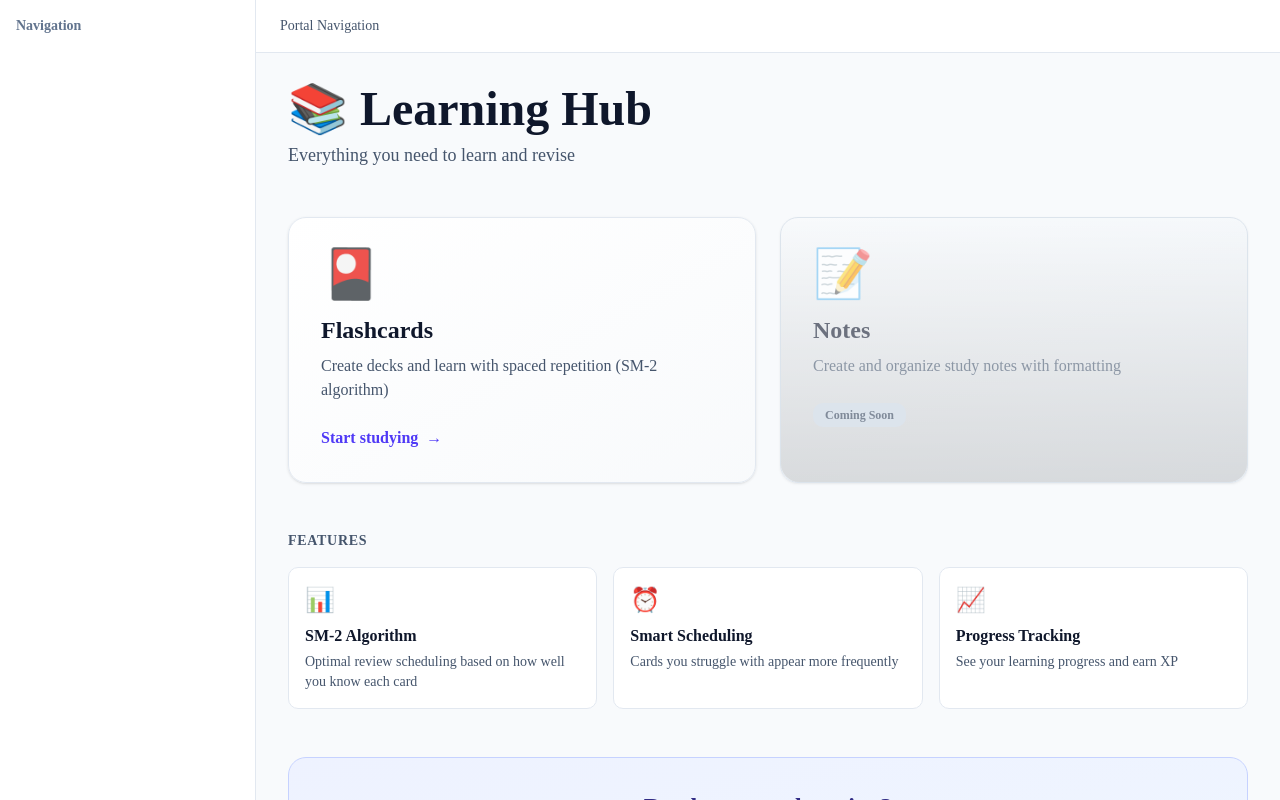
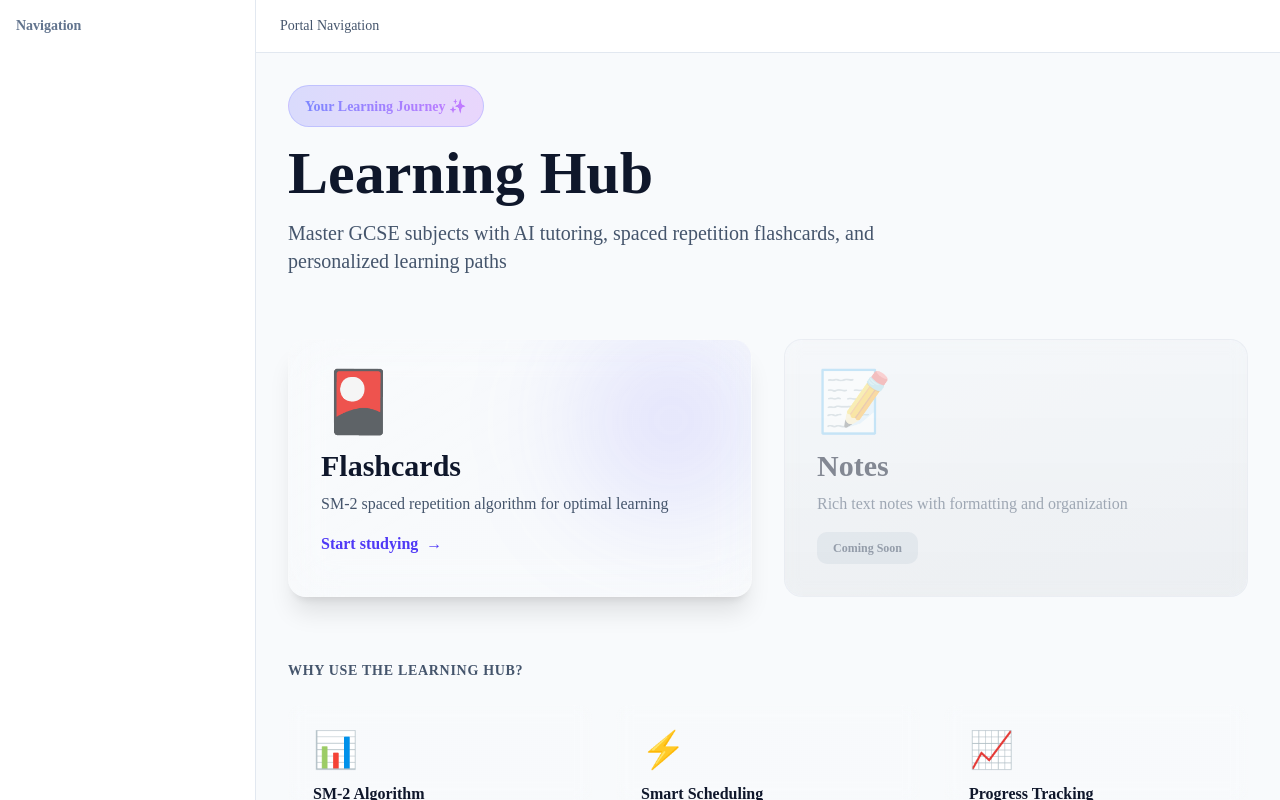
Before and after one commit to honraoclaude/GCSC_Student_Portal, a Next.js app: page /learning-hub in a window 1280 px wide. Built offline with nearby package versions, Linux system fonts and the light colour scheme.

Commit message:
Redesign Learning Hub main page: premium glassmorphism with gradients

```diff
--- a/src/app/(portal)/learning-hub/page.tsx
+++ b/src/app/(portal)/learning-hub/page.tsx
@@ -3,110 +3,116 @@ import { Button } from "@/components/ui/button";
 
 export default function LearningHubPage() {
   return (
-    <div className="space-y-12">
+    <div className="space-y-16">
       {/* Header */}
-      <div className="space-y-2">
-        <h1 className="text-5xl font-bold text-slate-900 dark:text-white">
-          📚 Learning Hub
+      <div className="space-y-4">
+        <div className="inline-block px-4 py-2 rounded-full bg-gradient-to-r from-indigo-500/20 to-purple-500/20 border border-indigo-400/30">
+          <span className="text-sm font-semibold bg-gradient-to-r from-indigo-400 to-purple-400 bg-clip-text text-transparent">
+            Your Learning Journey ✨
+          </span>
+        </div>
+        <h1 className="text-5xl md:text-6xl font-bold text-slate-900 dark:text-white">
+          Learning Hub
         </h1>
-        <p className="text-lg text-slate-600 dark:text-slate-400">
-          Everything you need to learn and revise
+        <p className="text-xl text-slate-600 dark:text-slate-400 max-w-2xl">
+          Master GCSE subjects with AI tutoring, spaced repetition flashcards, and personalized learning paths
         </p>
       </div>
 
-      {/* Cards Grid */}
-      <div className="grid gap-6 md:grid-cols-2">
-        {/* Flashcards */}
+      {/* Feature Cards */}
+      <div className="grid gap-8 md:grid-cols-2">
+        {/* Flashcards - Active */}
         <Link href="/learning-hub/flashcards">
-          <div className="group relative rounded-2xl border border-slate-200 dark:border-slate-700 bg-gradient-to-br from-white to-slate-50 dark:from-slate-900 dark:to-slate-800 p-8 shadow-sm hover:shadow-xl transition-all duration-300 cursor-pointer overflow-hidden h-full">
-            <div className="absolute inset-0 bg-gradient-to-br from-indigo-500/5 to-blue-500/5 dark:from-indigo-500/10 dark:to-blue-500/10 opacity-0 group-hover:opacity-100 transition-opacity duration-300" />
+          <div className="group relative rounded-2xl border border-white/10 dark:border-white/10 bg-gradient-to-br from-white/10 via-white/5 to-white/5 dark:from-white/10 dark:via-white/5 dark:to-white/5 backdrop-blur-xl p-8 shadow-xl hover:shadow-2xl transition-all duration-300 cursor-pointer overflow-hidden h-full">
+            <div className="absolute inset-0 bg-gradient-to-br from-indigo-500/10 to-blue-500/10 dark:from-indigo-500/20 dark:to-blue-500/20 opacity-0 group-hover:opacity-100 transition-opacity duration-300" />
+            <div className="absolute top-0 right-0 w-40 h-40 bg-indigo-500/20 rounded-full blur-3xl group-hover:blur-2xl transition-all duration-300" />
 
-            <div className="relative z-10">
-              <div className="text-5xl mb-4">🎴</div>
-              <h2 className="text-2xl font-bold text-slate-900 dark:text-white mb-2">
+            <div className="relative z-10 space-y-4">
+              <div className="text-6xl group-hover:scale-110 transition-transform duration-300">
+                🎴
+              </div>
+              <div>
+                <h2 className="text-3xl font-bold text-slate-900 dark:text-white mb-2">
                   Flashcards
                 </h2>
-              <p className="text-slate-600 dark:text-slate-400 mb-6">
-                Create decks and learn with spaced repetition (SM-2 algorithm)
+                <p className="text-slate-600 dark:text-slate-300">
+                  SM-2 spaced repetition algorithm for optimal learning
                 </p>
-              <div className="flex items-center gap-2 text-indigo-600 dark:text-indigo-400 font-semibold group-hover:gap-3 transition-all">
+              </div>
+              <div className="inline-flex items-center gap-2 text-indigo-600 dark:text-indigo-400 font-semibold group-hover:gap-3 transition-all">
                 <span>Start studying</span>
-                <span>→</span>
+                <span className="group-hover:translate-x-1 transition-transform">→</span>
               </div>
             </div>
           </div>
         </Link>
 
-        {/* Notes (Coming Soon) */}
-        <div className="relative rounded-2xl border border-slate-300 dark:border-slate-700 bg-gradient-to-br from-slate-50 to-slate-100 dark:from-slate-800 dark:to-slate-900 p-8 shadow-sm opacity-60 cursor-not-allowed">
-          <div className="absolute inset-0 rounded-2xl bg-gradient-to-t from-black/20 to-transparent" />
-          <div className="relative z-10">
-            <div className="text-5xl mb-4">📝</div>
-            <h2 className="text-2xl font-bold text-slate-900 dark:text-white mb-2">
+        {/* Notes - Coming Soon */}
+        <div className="relative rounded-2xl border border-slate-400/20 dark:border-slate-400/10 bg-gradient-to-br from-slate-300/10 to-slate-400/10 dark:from-slate-600/10 dark:to-slate-700/10 backdrop-blur p-8 opacity-50 cursor-not-allowed overflow-hidden h-full">
+          <div className="absolute inset-0 rounded-2xl bg-gradient-to-t from-black/5 to-transparent" />
+          <div className="relative z-10 space-y-4">
+            <div className="text-6xl opacity-70">📝</div>
+            <div>
+              <h2 className="text-3xl font-bold text-slate-900 dark:text-slate-300 mb-2">
                 Notes
               </h2>
-            <p className="text-slate-600 dark:text-slate-400 mb-6">
-              Create and organize study notes with formatting
+              <p className="text-slate-600 dark:text-slate-400">
+                Rich text notes with formatting and organization
               </p>
-            <div className="inline-block px-3 py-1 rounded-lg bg-slate-300 dark:bg-slate-700 text-xs font-bold text-slate-700 dark:text-slate-300">
+            </div>
+            <div className="inline-block px-4 py-2 rounded-lg bg-slate-400/30 dark:bg-slate-600/30 text-xs font-bold text-slate-700 dark:text-slate-300">
               Coming Soon
             </div>
           </div>
         </div>
       </div>
 
-      {/* Features */}
-      <div className="space-y-4">
+      {/* Features Section */}
+      <div className="space-y-6">
         <h2 className="text-sm font-bold uppercase tracking-wider text-slate-600 dark:text-slate-400">
-          Features
+          Why use the Learning Hub?
         </h2>
-        <div className="grid gap-4 md:grid-cols-2 lg:grid-cols-3">
-          <div className="rounded-lg border border-slate-200 dark:border-slate-700 bg-white dark:bg-slate-900 p-4">
-            <p className="text-2xl mb-2">📊</p>
-            <h3 className="font-semibold text-slate-900 dark:text-white mb-1">
-              SM-2 Algorithm
+        <div className="grid gap-6 md:grid-cols-3">
+          {[
+            { icon: "📊", title: "SM-2 Algorithm", desc: "Scientifically-proven spaced repetition scheduling" },
+            { icon: "⚡", title: "Smart Scheduling", desc: "Difficult cards appear more often for better retention" },
+            { icon: "📈", title: "Progress Tracking", desc: "See your learning progress and earn XP rewards" },
+          ].map((feature, i) => (
+            <div
+              key={i}
+              className="rounded-xl border border-white/10 dark:border-white/10 bg-gradient-to-br from-white/5 to-white/5 dark:from-white/5 dark:to-white/5 backdrop-blur p-6 hover:border-white/20 dark:hover:border-white/20 transition-all hover:shadow-lg"
+            >
+              <p className="text-4xl mb-3">{feature.icon}</p>
+              <h3 className="font-semibold text-slate-900 dark:text-white mb-2">
+                {feature.title}
               </h3>
               <p className="text-sm text-slate-600 dark:text-slate-400">
-              Optimal review scheduling based on how well you know each card
+                {feature.desc}
               </p>
             </div>
-
-          <div className="rounded-lg border border-slate-200 dark:border-slate-700 bg-white dark:bg-slate-900 p-4">
-            <p className="text-2xl mb-2">⏰</p>
-            <h3 className="font-semibold text-slate-900 dark:text-white mb-1">
-              Smart Scheduling
-            </h3>
-            <p className="text-sm text-slate-600 dark:text-slate-400">
-              Cards you struggle with appear more frequently
-            </p>
-          </div>
-
-          <div className="rounded-lg border border-slate-200 dark:border-slate-700 bg-white dark:bg-slate-900 p-4">
-            <p className="text-2xl mb-2">📈</p>
-            <h3 className="font-semibold text-slate-900 dark:text-white mb-1">
-              Progress Tracking
-            </h3>
-            <p className="text-sm text-slate-600 dark:text-slate-400">
-              See your learning progress and earn XP
-            </p>
-          </div>
+          ))}
         </div>
       </div>
 
-      {/* CTA */}
-      <div className="rounded-2xl border border-indigo-200 dark:border-indigo-800 bg-gradient-to-br from-indigo-50 to-blue-50 dark:from-indigo-950 dark:to-blue-950 p-8 text-center">
-        <h3 className="text-2xl font-bold text-indigo-900 dark:text-indigo-100 mb-3">
-          Ready to start learning?
+      {/* CTA Section */}
+      <div className="relative rounded-2xl border border-indigo-200/30 dark:border-indigo-200/20 bg-gradient-to-br from-indigo-50/50 to-purple-50/50 dark:from-indigo-950/40 dark:to-purple-950/40 backdrop-blur p-12 text-center overflow-hidden">
+        <div className="absolute inset-0 opacity-30">
+          <div className="absolute top-0 right-0 w-96 h-96 bg-indigo-300 dark:bg-indigo-600 rounded-full mix-blend-multiply filter blur-3xl opacity-20" />
+        </div>
+        <div className="relative z-10 space-y-4">
+          <h3 className="text-3xl md:text-4xl font-bold text-indigo-900 dark:text-indigo-100">
+            Ready to ace your GCSEs?
           </h3>
-        <p className="text-indigo-800 dark:text-indigo-200 mb-6">
-          Create your first flashcard deck and start studying with spaced repetition
+          <p className="text-lg text-indigo-800 dark:text-indigo-200 max-w-2xl mx-auto">
+            Create your first flashcard deck and join thousands of students using spaced repetition to master their subjects
           </p>
           <Link href="/learning-hub/flashcards/new">
-          <Button className="bg-indigo-600 hover:bg-indigo-700 text-white px-8">
-            Create First Deck
+            <Button className="bg-gradient-to-r from-indigo-600 to-purple-600 hover:from-indigo-700 hover:to-purple-700 text-white font-semibold px-8 py-3 rounded-lg shadow-lg shadow-indigo-500/30 hover:shadow-xl hover:shadow-indigo-500/40 hover:-translate-y-0.5 transition-all">
+              Create Your First Deck
             </Button>
           </Link>
         </div>
       </div>
+    </div>
   );
 }
```
Lines whose indentation alone changed are shown as unchanged.
